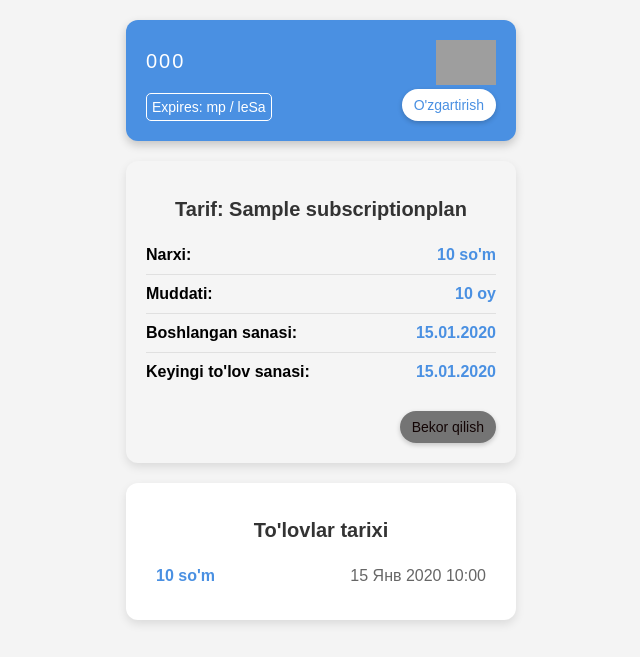
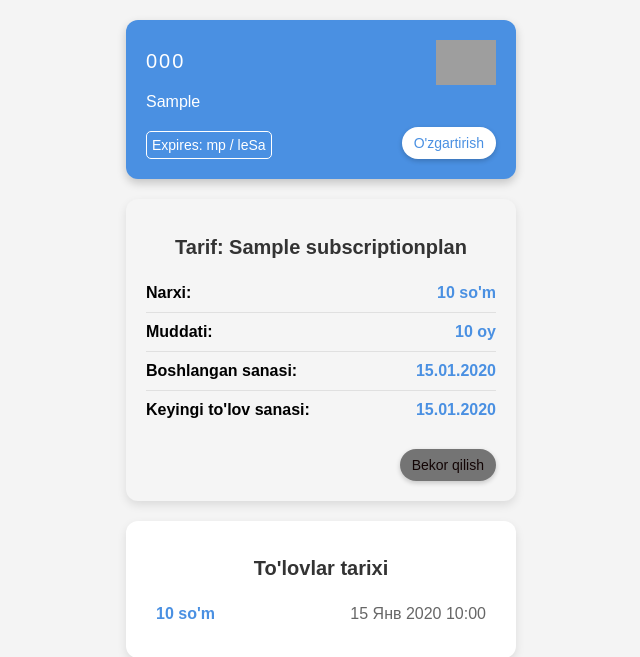
Before and after one commit to xiidot1303/giza_subscription, a Django app: page /profile/00000000-0000-0000-0000-000000000001/ in a window 1280 px wide. Shown: the top 657 px of the page, without its empty margins (319-959 px from the left). Run offline with Django 4.2, Linux system fonts and the light colour scheme; tables that the repository leaves empty hold one stand-in row (values such as "Sample post"); parts of the project's set-up code (start-up, migrations or seed data) failed here and were passed over; some libraries are stand-ins or nearby versions; grey boxes are pictures that could not be loaded.

Commit message:
add card holder name

```diff
--- a/bot/templates/profile/card_info/body.html
+++ b/bot/templates/profile/card_info/body.html
@@ -2,6 +2,7 @@
 <div class="card-info" id="card-info">
     <img src="https://atmos.uz/wp-content/themes/atmos/assets/img/logo.svg" alt="Bank Logo" class="card-logo">
     <div class="card-number">{{ card_number }}</div>
+        <div class="cardholder-name">{{ card_holder }}</div>
     <div class="card-info-details">
         <div class="exp-date">Expires: {{ expire|slice:":2" }} / {{ expire|slice:"2:" }}</div>
     </div>
--- a/bot/templates/profile/card_info/style.css
+++ b/bot/templates/profile/card_info/style.css
@@ -27,6 +27,10 @@
     padding: 5px;
     border-radius: 5px;
     font-size: 14px;
+}
+
+.cardholder-name {
+    margin-top: 20px;
 }
 
 .card-logo {
--- a/bot/views/profile.py
+++ b/bot/views/profile.py
@@ -24,6 +24,7 @@ async def home(request: HttpRequest, id):
         # Card info
         "card_number": card_info.number,
         "expire": card_info.expire[2:] + card_info.expire[:2],
+        "card_holder": card_info.holder,
         "api_host": request.build_absolute_uri('/'),
         "user_id": id,
         "bot_user_id": bot_user.user_id,
```
